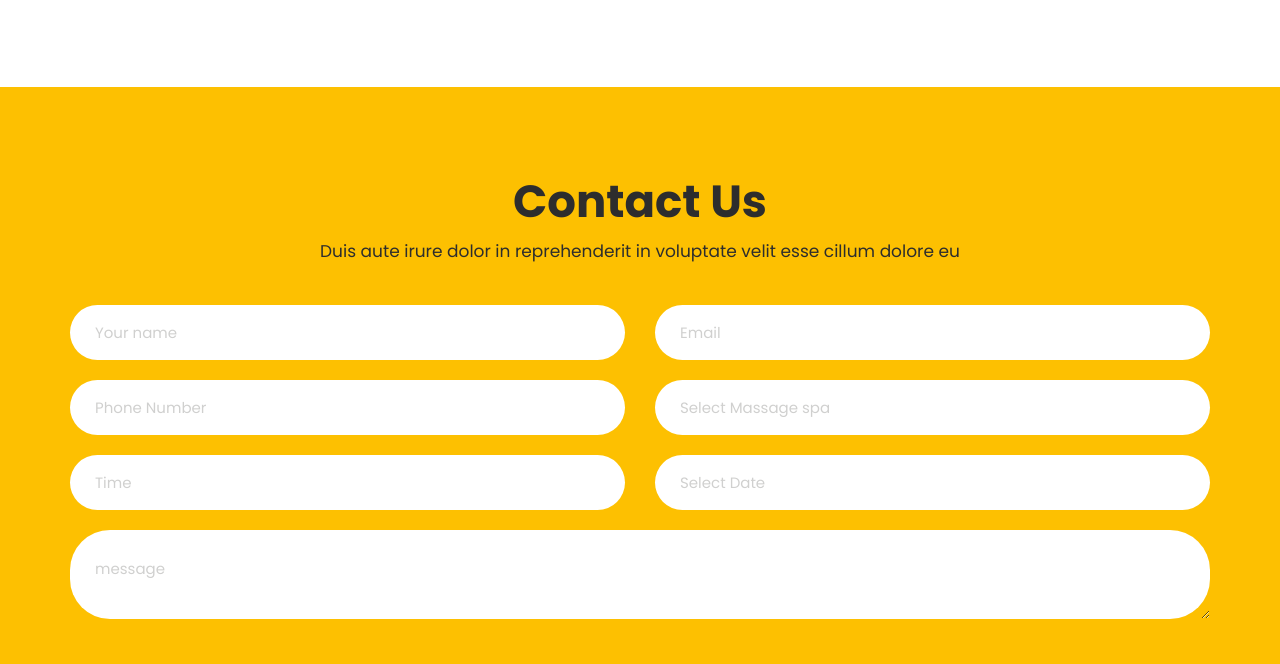
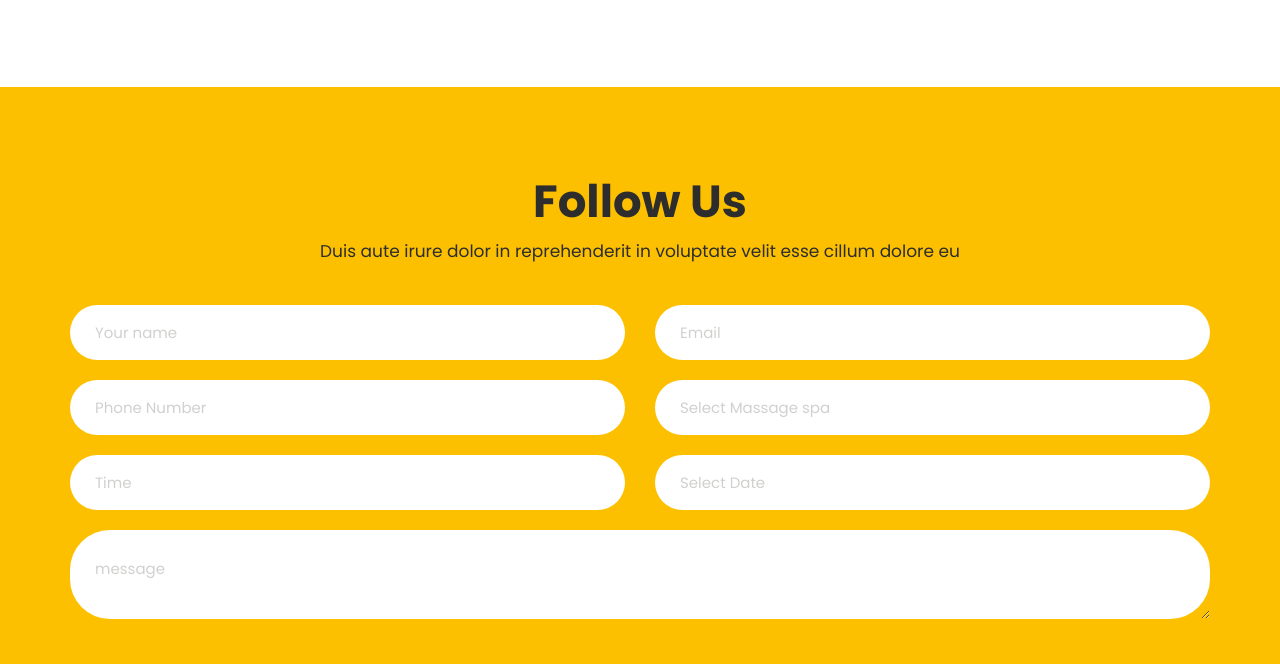
Before and after one commit to Guilene2022/website-bliss, a plain HTML site: page devops1/contact.html in a window 1280 px wide. Shown: the part 117-781 px from the top of the page. Drawn offline with nearby package versions, Linux system fonts and the light colour scheme.

Commit message:
changes to contact

```diff
--- a/devops1/contact.html
+++ b/devops1/contact.html
@@ -75,7 +75,7 @@
             <div class="row">
                <div class="col-md-12 ">
                   <div class="titlepage text_align_center">
-                     <h2>Contact Us</h2>
+                     <h2>Follow Us</h2>
                      <p>Duis aute irure dolor in reprehenderit in voluptate velit esse cillum dolore eu</p>
                   </div>
                </div>
```
